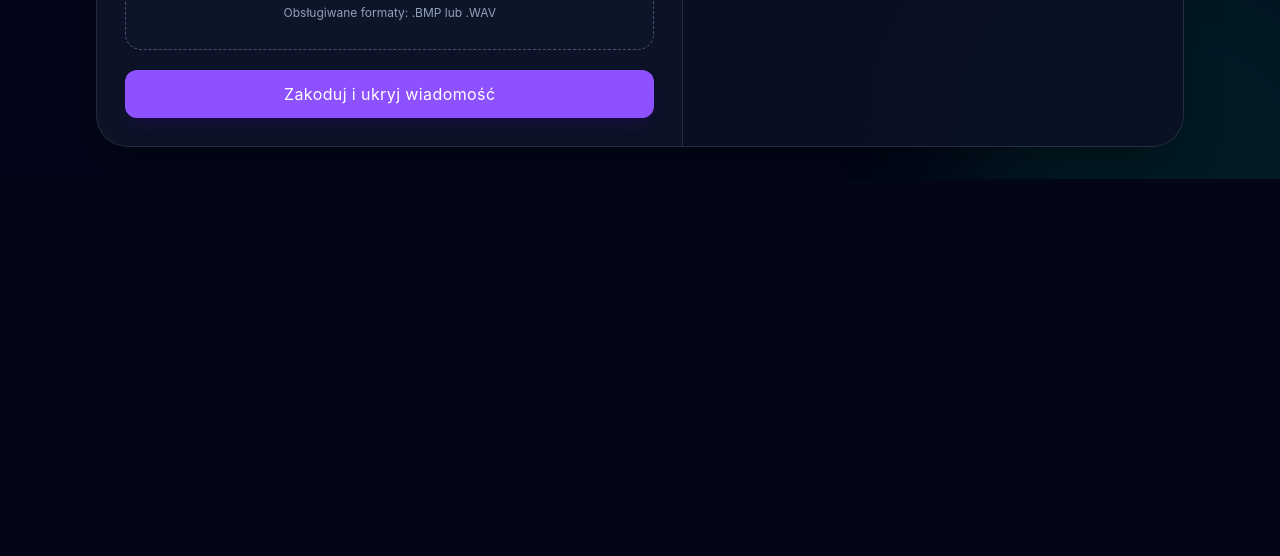
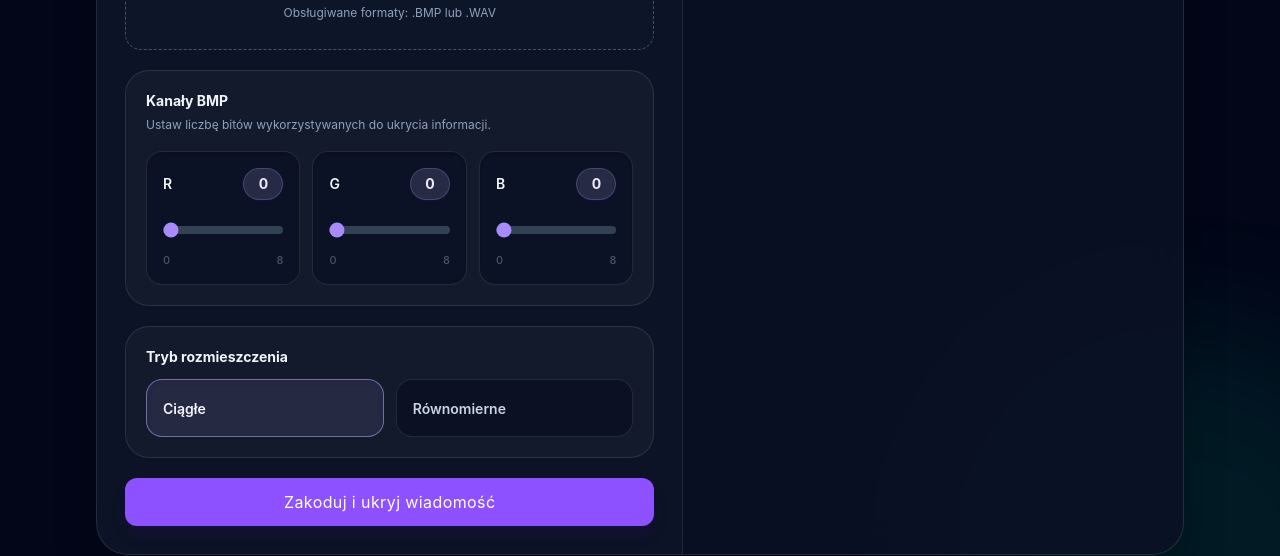
Before and after one commit to Kromi77/PZ-2026, a React app in the folder frontend/: page / in a window 1280 px wide. Shown: the part 865-1421 px from the top of the page. Before the commit the page ends 1044 px from the top, so only its background shows below. Built offline with nearby package versions, Linux system fonts and the light colour scheme; no server answers; the HTML template or start-up script is replaced by a standard one.

Commit message:
Add deployment mode handling, improve error messages, and refactor components for better usability

```diff
--- a/frontend/src/components/common/SliderControl.jsx
+++ b/frontend/src/components/common/SliderControl.jsx
@@ -5,23 +5,41 @@ export default function SliderControl({
   min = 0,
   max = 8,
 }) {
+  const percentage = ((Number(value) - min) / (max - min)) * 100;
+
   return (
-    <label className="rounded-2xl border border-white/10 bg-white/3 p-4">
-      <div className="mb-3 flex items-center justify-between gap-3">
-        <span className="text-sm font-semibold text-slate-200">{label}</span>
-        <span className="rounded-full bg-violet-300/10 px-3 py-1 text-xs font-bold text-violet-100">
+    <div className="w-full rounded-2xl border border-white/10 bg-slate-950/35 p-4 shadow-inner shadow-black/20">
+      <div className="mb-4 flex items-center justify-between gap-4">
+        <div>
+          <label className="block text-sm font-semibold text-slate-100">
+            {label}
+          </label>
+        </div>
+
+        <span className="flex h-8 min-w-10 items-center justify-center rounded-full border border-violet-300/20 bg-violet-300/15 px-3 text-sm font-bold text-violet-100 shadow-sm shadow-violet-950/30">
           {value}
         </span>
       </div>
 
+      <div className="relative">
         <input
           type="range"
           min={min}
           max={max}
+          step="1"
           value={value}
           onChange={(event) => onChange(event.target.value)}
-        className="w-full cursor-pointer"
+          className="custom-range-slider h-2 w-full cursor-pointer appearance-none rounded-full"
+          style={{
+            background: `linear-gradient(to right, rgb(167 139 250) 0%, rgb(167 139 250) ${percentage}%, rgb(51 65 85) ${percentage}%, rgb(51 65 85) 100%)`,
+          }}
         />
-    </label>
+
+        <div className="mt-3 flex justify-between text-[11px] font-medium text-slate-600">
+          <span>{min}</span>
+          <span>{max}</span>
+        </div>
+      </div>
+    </div>
   );
 }
--- a/frontend/src/hooks/useDecoder.js
+++ b/frontend/src/hooks/useDecoder.js
@@ -1,13 +1,23 @@
 import { useState } from 'react'
-import { CIPHER_TYPES, getDefaultKeyForCipher } from '../config/ciphers'
+import { DEPLOYMENT_MODES } from '../config/appConfig'
+import { CIPHER_OPTIONS, CIPHER_TYPES, getDefaultKeyForCipher } from '../config/ciphers'
 import { decryptText, extractSteganography } from '../api/steganographyApi'
 import { validateCipherKey } from '../utils/validateCipherKey'
 import { useMediaFile } from './useMediaFile'
 import { UI_TEXT } from '../i18n'
 
+function getCipherLabel(cipher) {
+  return CIPHER_OPTIONS.find((option) => option.id === cipher)?.label ?? cipher
+}
+
+function getDeploymentModeLabel(deploymentMode) {
+  return deploymentMode === DEPLOYMENT_MODES.UNIFORM ? 'Równomierne' : 'Ciągłe'
+}
+
 export function useDecoder() {
   const [cipher, setCipher] = useState(CIPHER_TYPES.CEZAR)
   const [key, setKey] = useState(getDefaultKeyForCipher(CIPHER_TYPES.CEZAR))
+  const [deploymentMode, setDeploymentMode] = useState(DEPLOYMENT_MODES.CONTINUOUS)
   const [loading, setLoading] = useState(false)
   const [error, setError] = useState('')
   const [result, setResult] = useState(null)
@@ -22,6 +32,12 @@ export function useDecoder() {
   function handleCipherChange(nextCipher) {
     setCipher(nextCipher)
     setKey(getDefaultKeyForCipher(nextCipher))
+    setError('')
+    setResult(null)
+  }
+
+  function handleDeploymentModeChange(nextDeploymentMode) {
+    setDeploymentMode(nextDeploymentMode)
     setError('')
     setResult(null)
   }
@@ -44,7 +60,7 @@ export function useDecoder() {
     setResult(null)
 
     try {
-      const extractedResult = await extractSteganography(file, mediaType)
+      const extractedResult = await extractSteganography(file, mediaType, deploymentMode)
       const encryptedMessage = extractedResult.message
 
       if (!encryptedMessage) {
@@ -56,8 +72,8 @@ export function useDecoder() {
 
       setResult({
         message_detected: true,
-        cipher_used: cipher,
-        deployment_mode: 'continuous',
+        cipher_used: getCipherLabel(cipher),
+        deployment_mode: getDeploymentModeLabel(deploymentMode),
         bits_extracted: encryptedMessageBits,
         encrypted_text: encryptedMessage,
         decrypted_text: decryptedText,
@@ -77,6 +93,8 @@ export function useDecoder() {
     handleCipherChange,
     key,
     setKey,
+    deploymentMode,
+    handleDeploymentModeChange,
     loading,
     error,
     result,
--- a/frontend/src/hooks/useEncoder.js
+++ b/frontend/src/hooks/useEncoder.js
@@ -1,5 +1,6 @@
 import { useState } from 'react'
 import { CIPHER_TYPES, getDefaultKeyForCipher } from '../config/ciphers'
+import { DEPLOYMENT_MODES } from '../config/appConfig'
 import { encryptText, hideSteganography } from '../api/steganographyApi'
 import { validateCipherKey } from '../utils/validateCipherKey'
 import { useMediaFile } from './useMediaFile'
@@ -9,6 +10,8 @@ export function useEncoder() {
   const [text, setText] = useState('')
   const [cipher, setCipher] = useState(CIPHER_TYPES.CEZAR)
   const [key, setKey] = useState(getDefaultKeyForCipher(CIPHER_TYPES.CEZAR))
+  const [sliders, setSliders] = useState([0, 0, 0])
+  const [deploymentMode, setDeploymentMode] = useState(DEPLOYMENT_MODES.CONTINUOUS)
   const [loading, setLoading] = useState(false)
   const [error, setError] = useState('')
   const [resultFile, setResultFile] = useState(null)
@@ -24,6 +27,16 @@ export function useEncoder() {
     setCipher(nextCipher)
     setKey(getDefaultKeyForCipher(nextCipher))
     setError('')
+  }
+
+  function handleSliderChange(index, value) {
+    const parsedValue = parseInt(value, 10)
+
+    setSliders((currentSliders) => {
+      const nextSliders = [...currentSliders]
+      nextSliders[index] = Number.isNaN(parsedValue) ? 0 : parsedValue
+      return nextSliders
+    })
   }
 
   async function handleEncode() {
@@ -44,13 +57,19 @@ export function useEncoder() {
       return
     }
 
+
     setLoading(true)
     setError('')
     setResultFile(null)
 
     try {
       const encryptedText = await encryptText(cipher, text, key)
-      const modifiedMediaBlob = await hideSteganography(file, encryptedText, mediaType)
+      const modifiedMediaBlob = await hideSteganography(
+        file,
+        encryptedText,
+        mediaType,
+        deploymentMode,
+      )
 
       const finalFile = new File([modifiedMediaBlob], `encoded_${file.name}`, {
         type: file.type,
@@ -74,6 +93,10 @@ export function useEncoder() {
     file,
     mediaType,
     handleFileChange,
+    sliders,
+    handleSliderChange,
+    deploymentMode,
+    setDeploymentMode,
     loading,
     error,
     resultFile,
--- a/frontend/src/views/DecodeView.jsx
+++ b/frontend/src/views/DecodeView.jsx
@@ -4,6 +4,7 @@ import FileDropzone from "../components/common/FileDropzone";
 import FormField from "../components/common/FormField";
 import MediaPreview from "../components/common/MediaPreview";
 import WaveformComparison from "../components/WaveformComparison";
+import { DEPLOYMENT_MODES } from "../config/appConfig";
 import { CIPHER_OPTIONS, cipherRequiresKey } from "../config/ciphers";
 import { useDecoder } from "../hooks/useDecoder";
 import { UI_TEXT } from "../i18n";
@@ -23,6 +24,28 @@ function ResultRow({ label, value }) {
   );
 }
 
+function DeploymentOption({ label, checked, onChange }) {
+  return (
+    <label
+      className={`cursor-pointer rounded-2xl border p-4 transition-all duration-300 ${
+        checked
+          ? "border-violet-300/50 bg-violet-300/10 text-violet-50 shadow-inner shadow-violet-950/20"
+          : "border-white/10 bg-slate-950/40 text-slate-300 hover:border-white/20 hover:bg-white/4 hover:text-slate-100"
+      }`}
+    >
+      <input
+        type="radio"
+        name="decode-deployment"
+        checked={checked}
+        onChange={onChange}
+        className="sr-only"
+      />
+
+      <span className="text-sm font-semibold">{label}</span>
+    </label>
+  );
+}
+
 export default function DecodeView() {
   const {
     file,
@@ -32,6 +55,8 @@ export default function DecodeView() {
     handleCipherChange,
     key,
     setKey,
+    deploymentMode,
+    handleDeploymentModeChange,
     loading,
     error,
     result,
@@ -96,6 +121,26 @@ export default function DecodeView() {
                 />
               </FormField>
             )}
+          </div>
+
+          <div className="rounded-3xl border border-white/10 bg-white/3 p-5">
+            <h3 className="mb-3 text-sm font-bold text-slate-100">
+              Tryb rozmieszczenia użyty przy kodowaniu
+            </h3>
+
+            <div className="grid gap-3 sm:grid-cols-2">
+              <DeploymentOption
+                label={UI_TEXT.encoder.continuous}
+                checked={deploymentMode === DEPLOYMENT_MODES.CONTINUOUS}
+                onChange={() => handleDeploymentModeChange(DEPLOYMENT_MODES.CONTINUOUS)}
+              />
+
+              <DeploymentOption
+                label={UI_TEXT.encoder.uniform}
+                checked={deploymentMode === DEPLOYMENT_MODES.UNIFORM}
+                onChange={() => handleDeploymentModeChange(DEPLOYMENT_MODES.UNIFORM)}
+              />
+            </div>
           </div>
 
           <Button onClick={handleDecode} disabled={loading} className="w-full">
--- a/frontend/src/views/EncodeView.jsx
+++ b/frontend/src/views/EncodeView.jsx
@@ -4,14 +4,40 @@ import DownloadLink from "../components/common/DownloadLink";
 import FileDropzone from "../components/common/FileDropzone";
 import FormField from "../components/common/FormField";
 import MediaPreview from "../components/common/MediaPreview";
+import SliderControl from "../components/common/SliderControl";
 import WaveformComparison from "../components/WaveformComparison";
-import { MEDIA_TYPES } from "../config/appConfig";
+import { DEPLOYMENT_MODES, MEDIA_TYPES } from "../config/appConfig";
 import { CIPHER_OPTIONS, cipherRequiresKey } from "../config/ciphers";
 import { useEncoder } from "../hooks/useEncoder";
 import { UI_TEXT } from "../i18n";
 
 const inputClassName =
   "w-full rounded-2xl border border-white/10 bg-gradient-to-b from-slate-900/80 to-slate-950/80 px-4 py-3 text-sm text-slate-100 outline-none shadow-inner shadow-black/20 transition-all duration-300 placeholder:text-slate-600 hover:border-white/20 hover:bg-slate-900/80 focus:border-white/20 focus:bg-slate-900/90 focus:shadow-[inset_0_1px_0_rgba(255,255,255,0.05),0_10px_30px_rgba(15,23,42,0.35)] focus:ring-0";
+
+function DeploymentOption({ label, checked, onChange, disabled = false }) {
+  return (
+    <label
+      className={`rounded-2xl border p-4 transition-all duration-300 ${
+        disabled
+          ? "cursor-not-allowed border-white/5 bg-slate-950/30 text-slate-600"
+          : checked
+            ? "cursor-pointer border-violet-300/50 bg-violet-300/10 text-violet-50 shadow-inner shadow-violet-950/20"
+            : "cursor-pointer border-white/10 bg-slate-950/40 text-slate-300 hover:border-white/20 hover:bg-white/4 hover:text-slate-100"
+      }`}
+    >
+      <input
+        type="radio"
+        name="deployment"
+        checked={checked}
+        onChange={onChange}
+        disabled={disabled}
+        className="sr-only"
+      />
+
+      <span className="text-sm font-semibold">{label}</span>
+    </label>
+  );
+}
 
 export default function EncodeView() {
   const {
@@ -24,6 +50,10 @@ export default function EncodeView() {
     file,
     mediaType,
     handleFileChange,
+    sliders,
+    handleSliderChange,
+    deploymentMode,
+    setDeploymentMode,
     loading,
     error,
     resultFile,
@@ -96,6 +126,68 @@ export default function EncodeView() {
             hint={UI_TEXT.encoder.allowedFiles}
           />
 
+          <div className="rounded-3xl border border-white/10 bg-white/3 p-5">
+            <div className="mb-4">
+              <h3 className="text-sm font-bold text-slate-100">
+                {mediaType === MEDIA_TYPES.BMP
+                  ? UI_TEXT.encoder.bmpSliders
+                  : UI_TEXT.encoder.wavSlider}
+              </h3>
+
+              <p className="mt-1 text-xs leading-relaxed text-slate-400">
+                {UI_TEXT.encoder.slidersHint}
+              </p>
+            </div>
+
+            {mediaType === MEDIA_TYPES.BMP ? (
+              <div className="grid gap-3 sm:grid-cols-3">
+                <SliderControl
+                  label="R"
+                  value={sliders[0]}
+                  onChange={(value) => handleSliderChange(0, value)}
+                />
+
+                <SliderControl
+                  label="G"
+                  value={sliders[1]}
+                  onChange={(value) => handleSliderChange(1, value)}
+                />
+
+                <SliderControl
+                  label="B"
+                  value={sliders[2]}
+                  onChange={(value) => handleSliderChange(2, value)}
+                />
+              </div>
+            ) : (
+              <SliderControl
+                label={UI_TEXT.encoder.sliderValue}
+                value={sliders[0]}
+                onChange={(value) => handleSliderChange(0, value)}
+              />
+            )}
+          </div>
+
+          <div className="rounded-3xl border border-white/10 bg-white/3 p-5">
+            <h3 className="mb-3 text-sm font-bold text-slate-100">
+              {UI_TEXT.encoder.deploymentMode}
+            </h3>
+
+            <div className="grid gap-3 sm:grid-cols-2">
+              <DeploymentOption
+                label={UI_TEXT.encoder.continuous}
+                checked={deploymentMode === DEPLOYMENT_MODES.CONTINUOUS}
+                onChange={() => setDeploymentMode(DEPLOYMENT_MODES.CONTINUOUS)}
+              />
+
+              <DeploymentOption
+                label={UI_TEXT.encoder.uniform}
+                checked={deploymentMode === DEPLOYMENT_MODES.UNIFORM}
+                onChange={() => setDeploymentMode(DEPLOYMENT_MODES.UNIFORM)}
+              />
+            </div>
+          </div>
+
           <Button onClick={handleEncode} disabled={loading} className="w-full">
             {loading ? UI_TEXT.encoder.encoding : UI_TEXT.encoder.encodeButton}
           </Button>
```
Also changed, not shown: frontend/src/api/steganographyApi.js (+95 -40 lines). Lines whose indentation alone changed are shown as unchanged.
